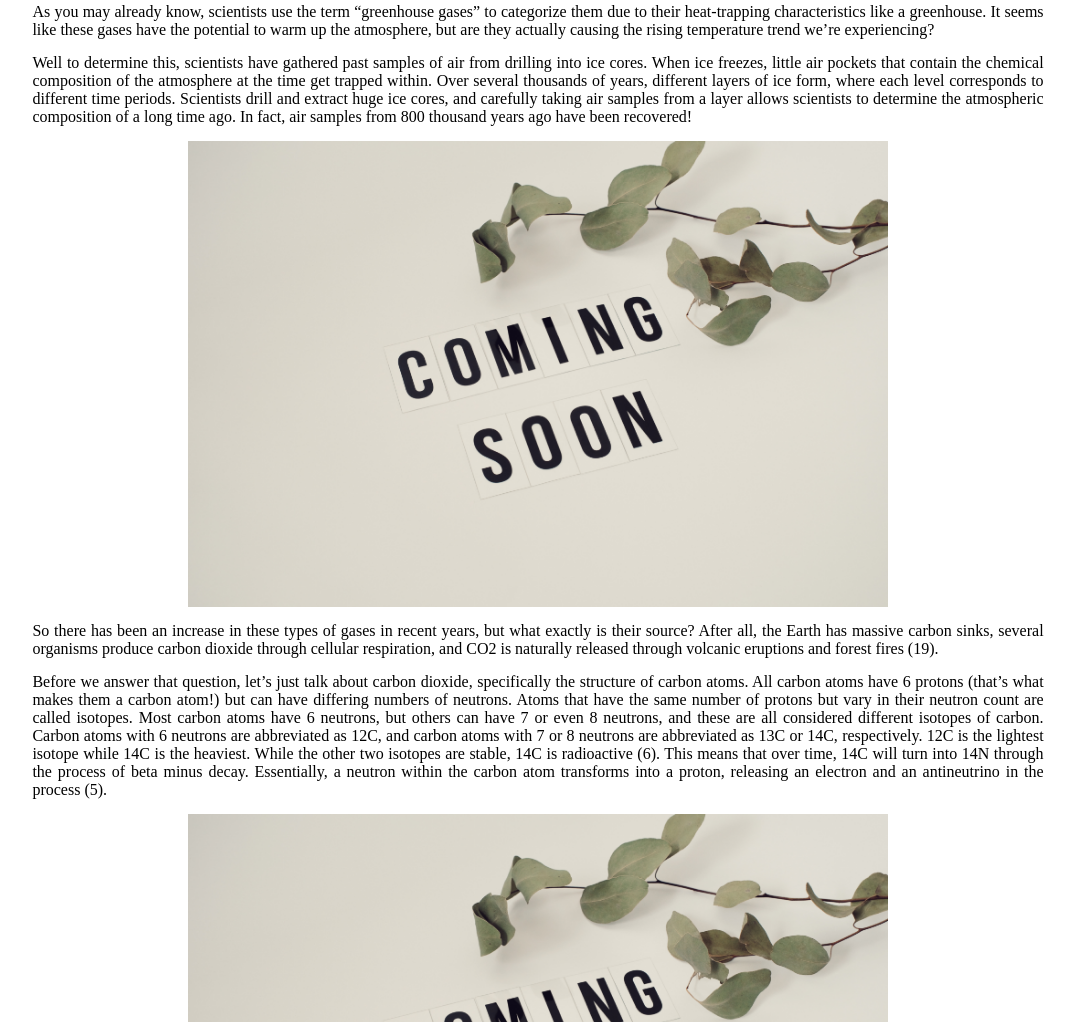
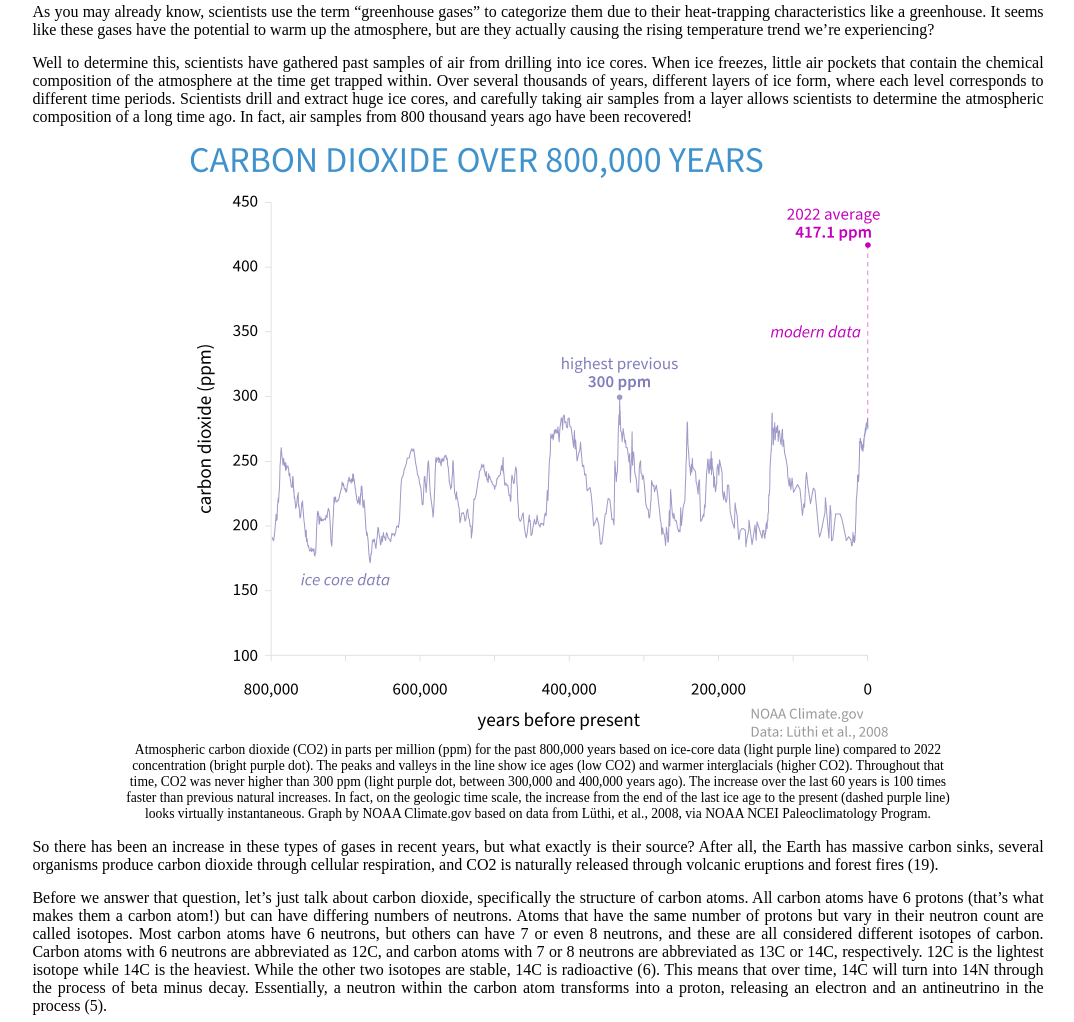
Before and after one commit to saachiagra/simulation, a plain HTML site: page index.html in a window 1280 px wide. Shown: the part 3201-4223 px from the top of the page, without its empty margins (102-1176 px from the left). Drawn offline with nearby package versions, Linux system fonts and the light colour scheme.

Commit message:
ice core image

```diff
--- a/index.html
+++ b/index.html
@@ -164,7 +164,19 @@
     level corresponds to different time periods. Scientists drill and extract huge ice cores, and
     carefully taking air samples from a layer allows scientists to determine the atmospheric composition
     of a long time ago. In fact, air samples from 800 thousand years ago have been recovered!</p>
-    <img src="comingsoon.jpg" alt="more features and info coming soon!!" width="400px">
+    <figure>
+      <img src="icecoreCO2.png" alt="graph, shows co2 levels oscillating between 170 and 250 ppm, but
+      modern data shows a huge uptick in co2 levels, reaching over 400 ppm today">
+      <figcaption>Atmospheric carbon dioxide (CO2) in parts per million (ppm) for the past 800,000 years
+      based on ice-core data (light purple line) compared to 2022 concentration (bright purple dot).
+      The peaks and valleys in the line show ice ages (low CO2) and warmer interglacials (higher CO2).
+      Throughout that time, CO2 was never higher than 300 ppm (light purple dot, between 300,000 and
+      400,000 years ago). The increase over the last 60 years is 100 times faster than previous natural
+      increases. In fact, on the geologic time scale, the increase from the end of the last ice age to the
+      present (dashed purple line) looks virtually instantaneous. Graph by NOAA Climate.gov based on data
+      from Lüthi, et al., 2008, via NOAA NCEI Paleoclimatology Program.</figcaption>
+    </figure>
+
     <p>So there has been an increase in these types of gases in recent years, but what exactly is
     their source? After all, the Earth has massive carbon sinks, several organisms produce carbon
     dioxide through cellular respiration, and CO2 is naturally released through volcanic eruptions
```
Also changed, not shown: icecoreCO2.png (added).
